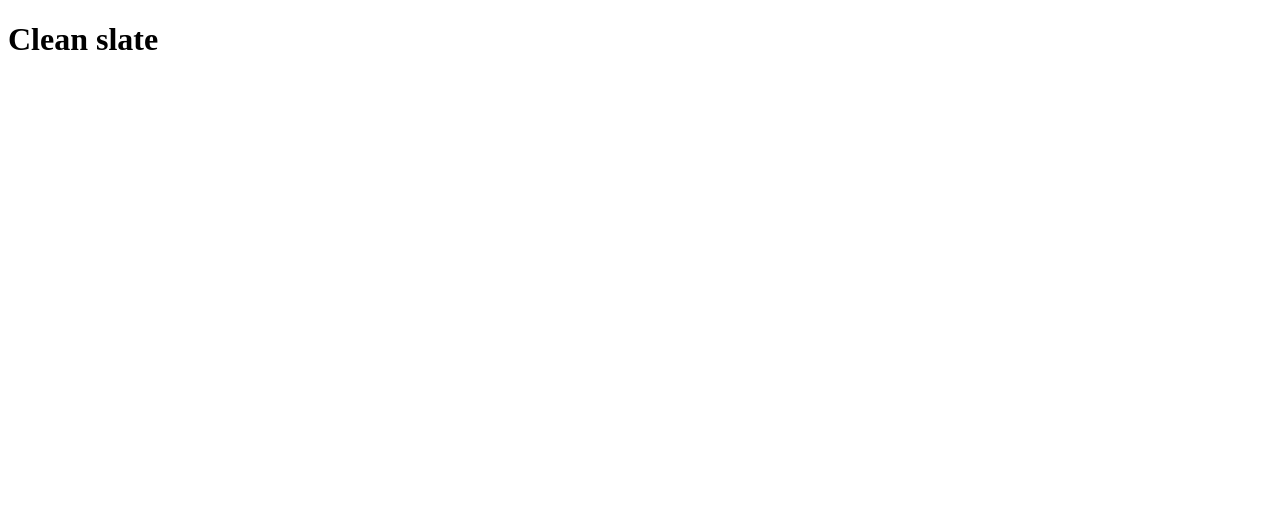
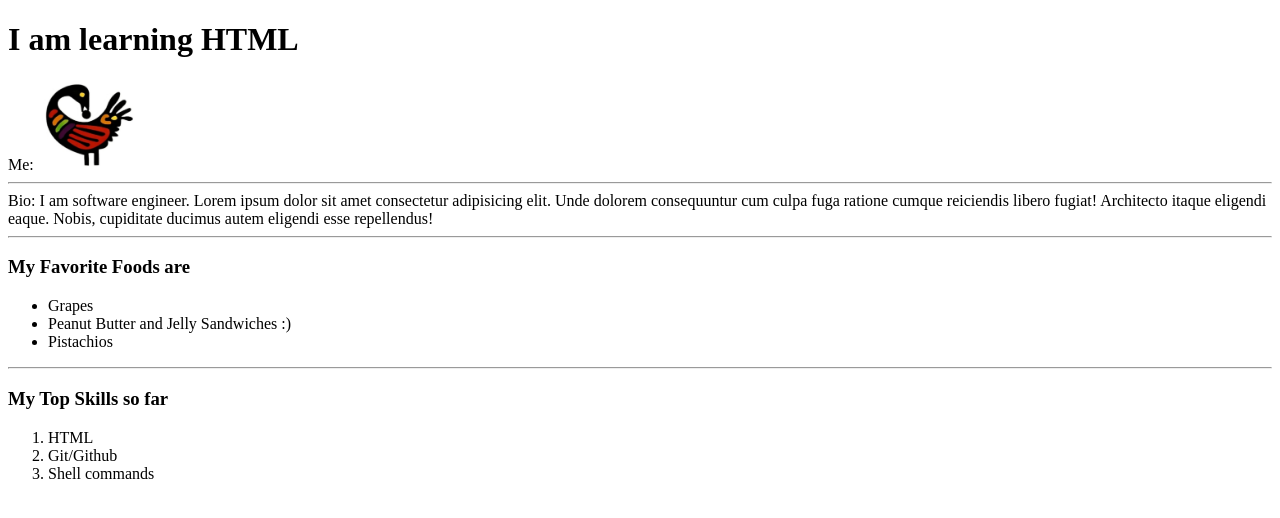
Before and after one commit to MrSankofa/htmlReview, a plain HTML site: page index.html in a window 1280 px wide. Drawn offline with Linux system fonts and the light colour scheme.

Commit message:
mockup 1 complete

```diff
--- a/index.html
+++ b/index.html
@@ -6,6 +6,32 @@
     <title>Document</title>
 </head>
 <body>
-    <h1>Clean slate</h1>
+    <h1>I am learning HTML</h1>
+
+    <span>Me: <img src="./img/sankofa.png" alt="" style="width: 100px;"></span>
+
+    <hr>
+    <section>Bio: <span>I am software engineer. <span>Lorem ipsum dolor sit amet consectetur adipisicing elit. Unde dolorem consequuntur cum culpa fuga ratione cumque reiciendis libero fugiat! Architecto itaque eligendi eaque. Nobis, cupiditate ducimus autem eligendi esse repellendus!</span></span></section>
+    <hr>
+
+    <section>
+        <h3>My Favorite Foods are</h3>
+        <ul>
+            <li>Grapes</li>
+            <li>Peanut Butter and Jelly Sandwiches :)</li>
+            <li>Pistachios</li>
+        </ul>
+    </section>
+
+    <hr>
+    <section>
+        <h3>My Top Skills so far</h3>
+        <ol>
+            <li>HTML</li>
+            <li>Git/Github</li>
+            <li>Shell commands</li>
+        </ol>
+    </section>
+
 </body>
 </html>
```
Also changed, not shown: img/sankofa.png (added).
